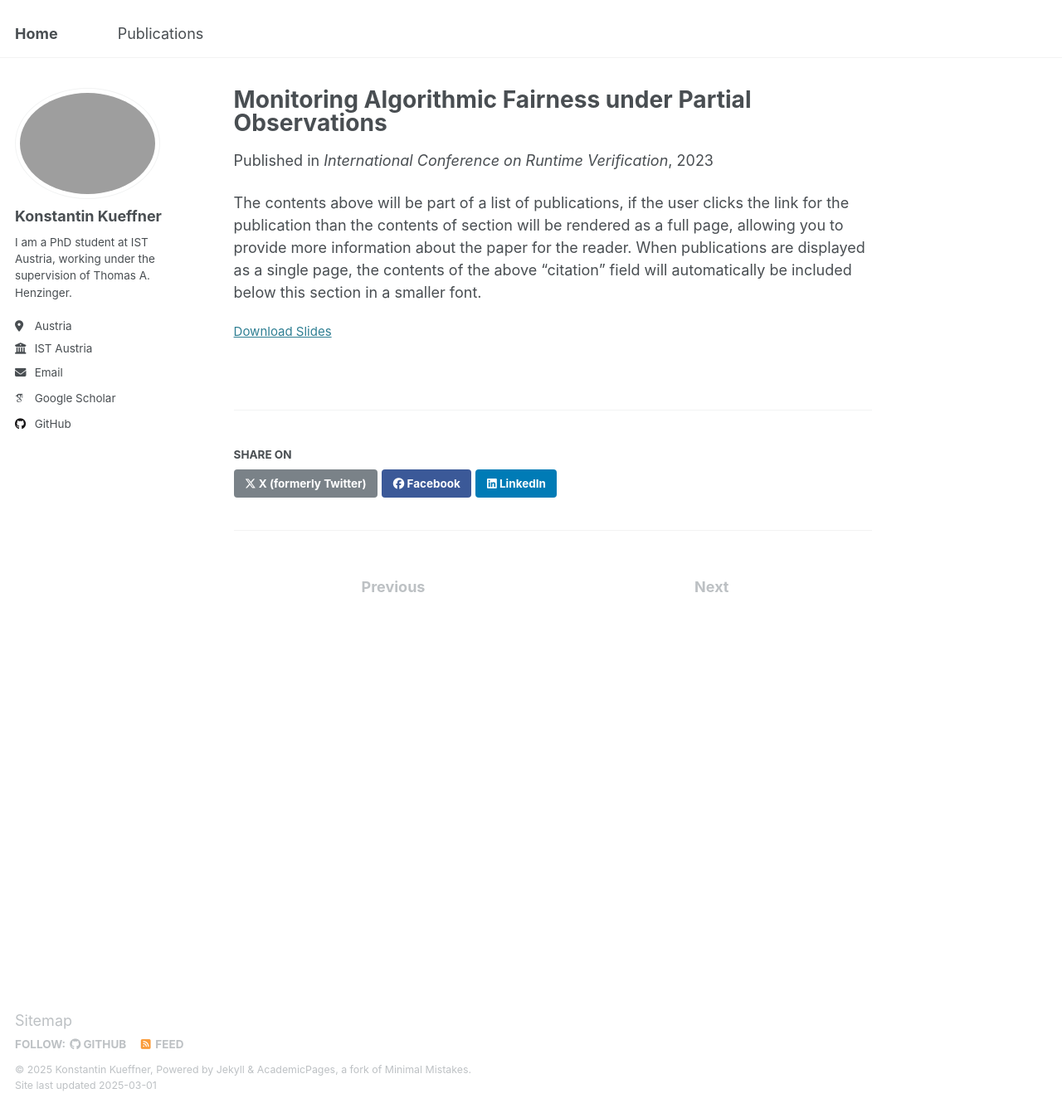
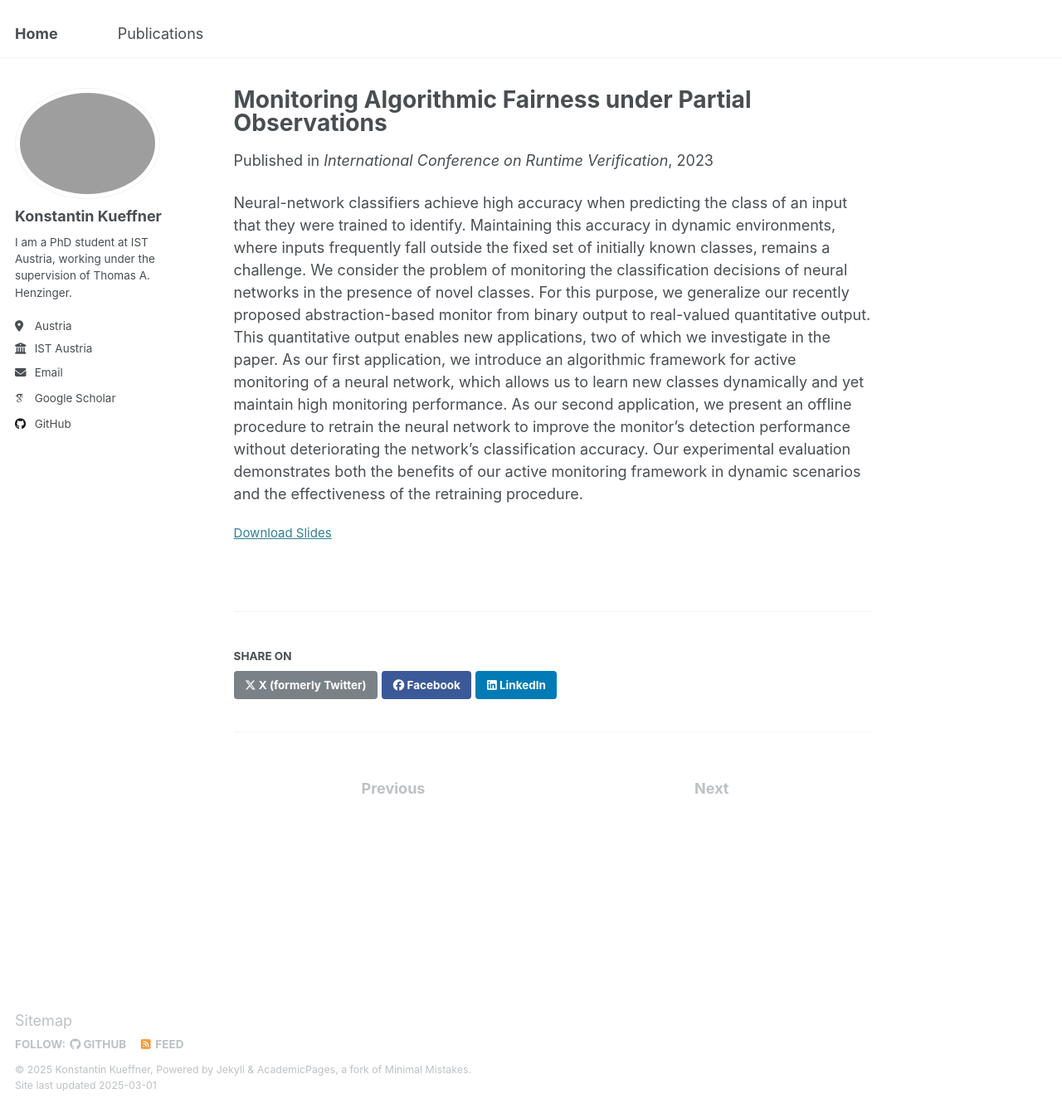
Before and after one commit to KonstantinRK/KonstantinRK.github.io, a Jekyll site: the page built from _publications/23_paper_monitoring_fairness_partial.md, in a window 1280 px wide and 1336 px high. Shown: the whole window at 83% size. Built offline with Jekyll 4.4.1, drawn with Linux system fonts in a browser that asks for light colours; some web fonts are replaced.

Commit message:
Update 23_paper_monitoring_fairness_partial.md

```diff
--- a/_publications/23_paper_monitoring_fairness_partial.md
+++ b/_publications/23_paper_monitoring_fairness_partial.md
@@ -10,5 +10,4 @@ slidesurl: 'http://KonstantinRK.github.io/files/23_slides_RV.pdf'
 paperurl: 'http://KonstantinRK.github.io/files/23_paper_monitoring_fairness_partial.pdf'
 # citation: 'Your Name, You. (2009). &quot;Paper Title Number 1.&quot; <i>Journal 1</i>. 1(1).'
 ---
-
-The contents above will be part of a list of publications, if the user clicks the link for the publication than the contents of section will be rendered as a full page, allowing you to provide more information about the paper for the reader. When publications are displayed as a single page, the contents of the above "citation" field will automatically be included below this section in a smaller font.
+Neural-network classifiers achieve high accuracy when predicting the class of an input that they were trained to identify. Maintaining this accuracy in dynamic environments, where inputs frequently fall outside the fixed set of initially known classes, remains a challenge. We consider the problem of monitoring the classification decisions of neural networks in the presence of novel classes. For this purpose, we generalize our recently proposed abstraction-based monitor from binary output to real-valued quantitative output. This quantitative output enables new applications, two of which we investigate in the paper. As our first application, we introduce an algorithmic framework for active monitoring of a neural network, which allows us to learn new classes dynamically and yet maintain high monitoring performance. As our second application, we present an offline procedure to retrain the neural network to improve the monitor’s detection performance without deteriorating the network’s classification accuracy. Our experimental evaluation demonstrates both the benefits of our active monitoring framework in dynamic scenarios and the effectiveness of the retraining procedure.
```
